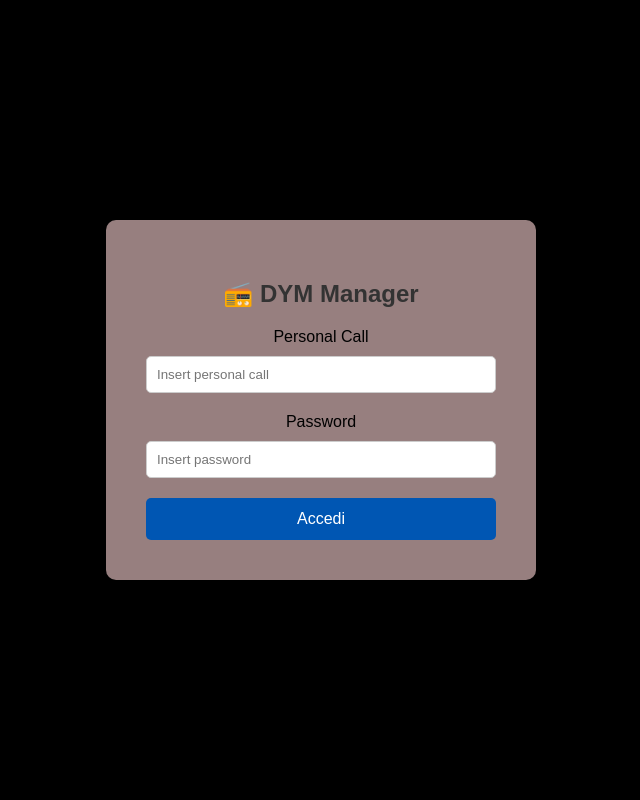
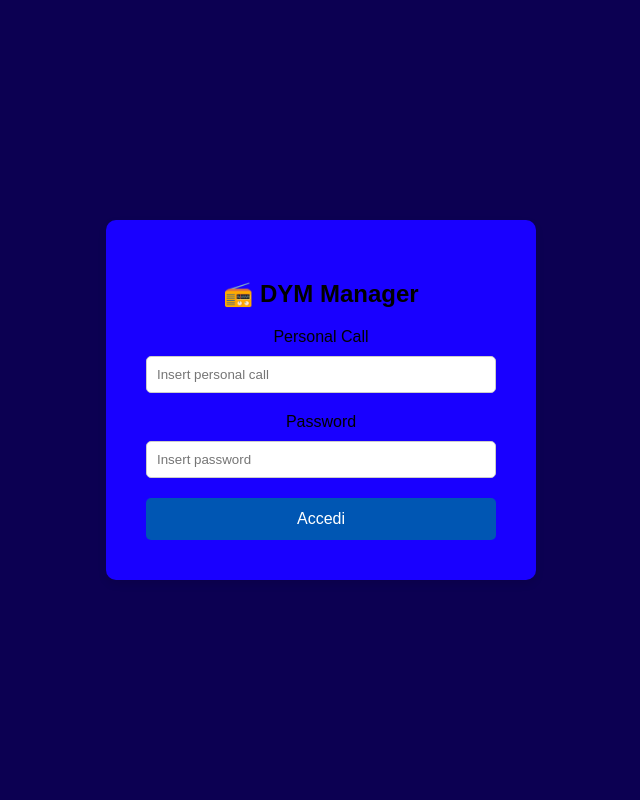
Before and after one commit to iv3jjh/YOTA-project, a Flask app: page / in a window 1280 px wide. Shown: the whole page, without its empty margins (319-959 px from the left). Run offline with Flask 3, Linux system fonts and the light colour scheme; some libraries are stand-ins or nearby versions.

Commit message:
altre modifiche di stil

```diff
--- a/templates/fpage.html
+++ b/templates/fpage.html
@@ -7,7 +7,7 @@
     <style>
         body {
             font-family: Arial, sans-serif;
-            background-color: #000000;
+            background-color: #0c0052;
             display: flex;
             justify-content: center;
             align-items: center;
@@ -15,7 +15,7 @@
             margin: 0;
         }
         .login-container {
-            background-color: rgb(151, 127, 127);
+            background-color: rgb(25, 0, 255);
             padding: 40px;
             border-radius: 10px;
             box-shadow: 0 4px 8px rgba(0,0,0,0.1);
@@ -24,7 +24,7 @@
             text-align: center;
         }
         h2 {
-            color: #333;
+            color: #000000;
             margin-bottom: 20px;
         }
         input[type="text"], input[type="password"] {
```
